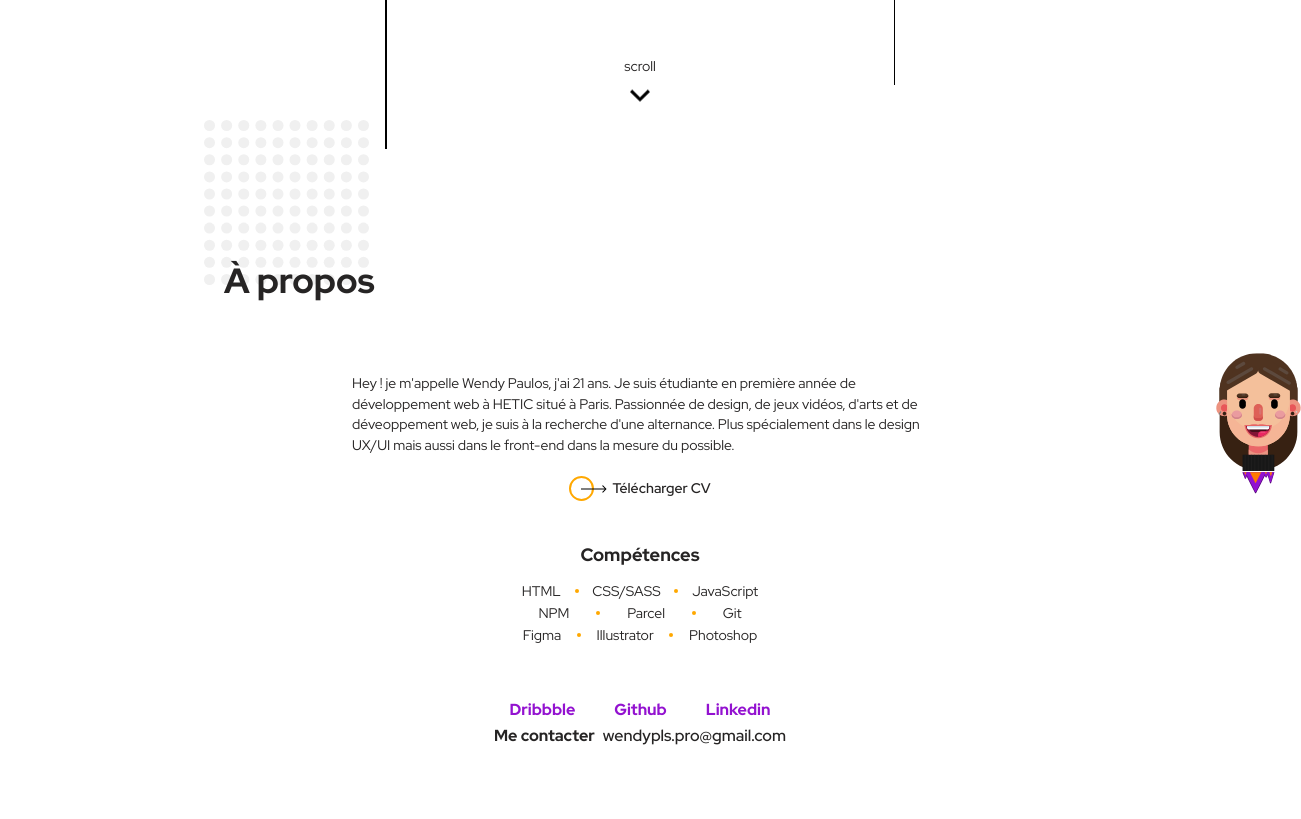
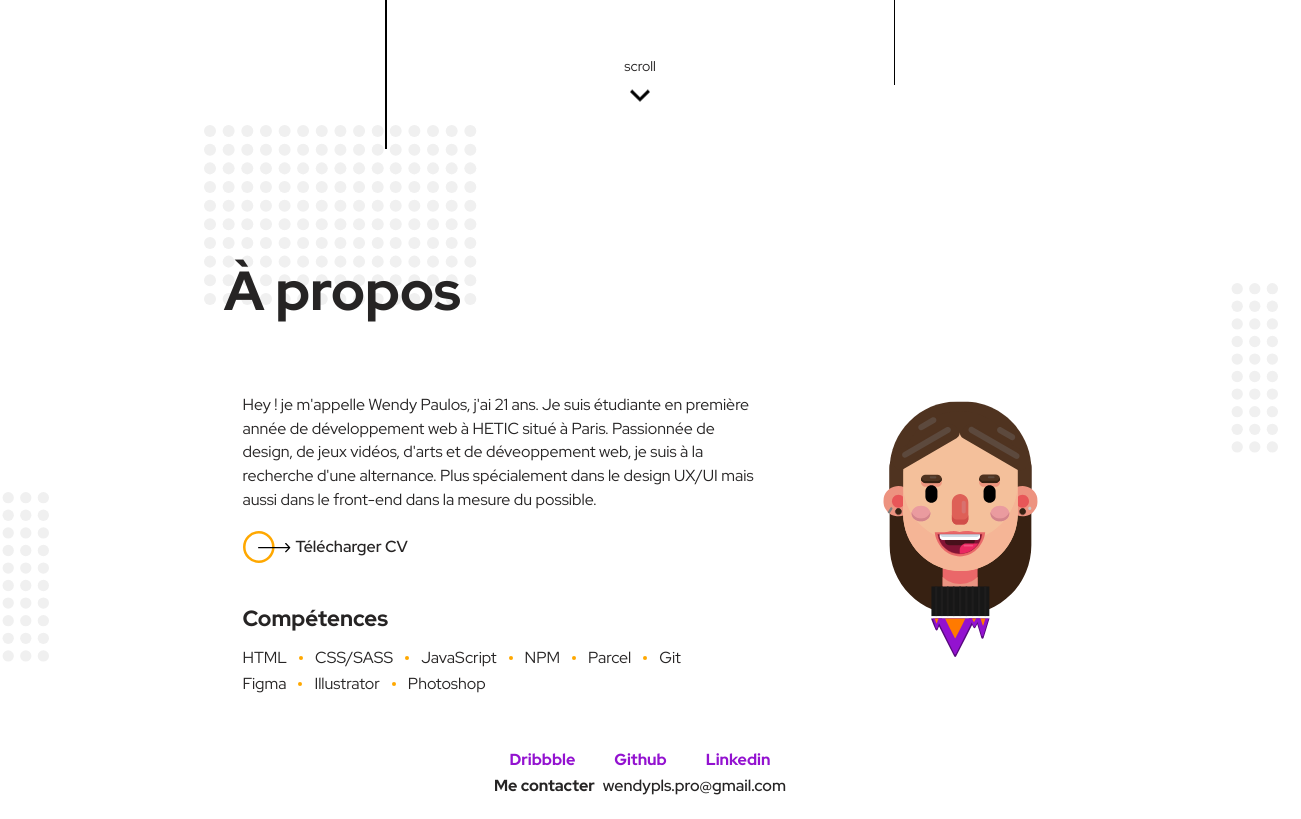
Before and after one commit to WPaulos/Portfolio, a website built with Parcel: page src/screens/index.html in a window 1280 px wide. Shown: the part 540-1359 px from the top of the page, 1301 px wide, since content can reach past the window. Before the commit the page ends 1309 px from the top, so only its background shows below. Built offline with nearby package versions, Linux system fonts and the light colour scheme.

Commit message:
responsive bientot fini home

```diff
--- a/src/screens/index.html
+++ b/src/screens/index.html
@@ -102,6 +102,9 @@
         <div class="title">
             <div class="grpPoint-home">
               <img src="../assets/img/pointiller.svg" alt="">
+            </div>
+            <div class="big-point">
+              <img src="../assets/img/big-point.svg" alt="">
             </div>
             <div class="me">
               <h2>À propos</h2>
@@ -214,6 +217,7 @@
               </div>
 
               <div class="comp">
+                <div class="lign-row">
                     <div class="ligne-1">
                       <p class="ligne-1__1">HTML</p>
                       <img src="../assets/img/point.svg" alt="">
@@ -221,6 +225,7 @@
                       <img src="../assets/img/point.svg" alt="">
                       <p class="ligne-1__3">JavaScript</p>
                     </div>
+                    <img src="../assets/img/point.svg" alt="" class="ptit-point">
                     <div class="ligne-2">
                       <p class="ligne-2__1">NPM</p>
                       <img src="../assets/img/point.svg" alt="">
@@ -228,6 +233,8 @@
                       <img src="../assets/img/point.svg" alt="">
                       <p class="ligne-2__3">Git</p>
                     </div>
+                </div>
+
                 <div class="ligne-3">
                   <p class="ligne-3__1">Figma</p>
                   <img src="../assets/img/point.svg" alt="">
--- a/src/scss/home/home.scss
+++ b/src/scss/home/home.scss
@@ -133,6 +133,10 @@ main {
             @include medium {
               width: 9px;
             }
+
+            @include large {
+              width: 12px;
+            }
           }
         }
 
@@ -166,6 +170,15 @@ main {
             width: 135%;
             left: -10vw;
           }
+
+          @include medium {
+            width: 165%;
+            left: -20vw;
+          }
+
+          @include Xlarge {
+            width: 185%;
+          }
         }
         .trait-4 {
           position: absolute;
@@ -178,6 +191,15 @@ main {
           @include small {
             width: 135%;
             right: -10vw;
+          }
+
+          @include medium {
+            width: 165%;
+            right: -20vw;
+          }
+
+          @include Xlarge {
+            width: 185%;
           }
         }
       }
--- a/src/scss/home/home_works.scss
+++ b/src/scss/home/home_works.scss
@@ -27,7 +27,18 @@
         height: 120px;
       }
       @include medium {
-        display: none;
+        height: 150px;
+        top: 40px;
+        right: 2px;
+      }
+
+      @include large {
+        height: 170px;
+        top: 20px;
+      }
+
+      @include Xlarge {
+        height: 180px;
       }
     }
   }
@@ -49,7 +60,17 @@
         height: 120px;
       }
       @include medium {
-        display: none;
+        height: 150px;
+        left: 2px;
+        bottom: 30px;
+      }
+
+      @include large {
+        height: 170px;
+      }
+
+      @include Xlarge {
+        height: 180px;
       }
     }
   }
@@ -61,6 +82,25 @@
     flex-direction: column;
     width: 65%;
     position: relative;
+
+    .big-point {
+      display: none;
+
+      @include large {
+        display: block;
+        position: absolute;
+        bottom: 10px;
+        left: -20px;
+        z-index: -3;
+
+        img {
+          @include large {
+            width: auto;
+            height: 180px;
+          }
+        }
+      }
+    }
 
     .grpPoint-home {
       position: absolute;
@@ -79,6 +119,10 @@
         @include medium {
           width: 165px;
         }
+
+        @include large {
+          display: none;
+        }
       }
     }
     .me {
@@ -88,6 +132,14 @@
 
         @include small {
           font-size: 35px;
+        }
+
+        @include medium {
+          font-size: 45px;
+        }
+
+        @include large {
+          font-size: 55px;
         }
       }
     }
@@ -102,9 +154,6 @@
 
     @include medium {
       flex-direction: row;
-      width: 90%;
-      justify-content: start;
-      align-items: flex-start;
     }
 
     .perso-me {
@@ -118,6 +167,14 @@
       svg {
         width: 85px;
         height: auto;
+
+        @include medium {
+          width: 125px;
+        }
+
+        @include large {
+          width: 155px;
+        }
       }
     }
 
@@ -129,7 +186,16 @@
 
       @include medium {
         order: 1;
-        width: 100%;
+        width: 60%;
+        align-items: flex-start;
+      }
+
+      @include large {
+        width: 50%;
+      }
+
+      @include Xlarge {
+        width: 55%;
       }
 
       .texte {
@@ -139,13 +205,20 @@
 
         @include medium {
           text-align: left;
-          width: 50%;
+        }
+
+        @include large {
+          width: 80%;
         }
 
         p {
           font-size: 14px;
           font-family: "RedHatDisplay-Regular";
           line-height: 148%;
+
+          @include medium {
+            font-size: 16px;
+          }
         }
       }
     }
@@ -161,8 +234,14 @@
         font-family: "RedHatDisplay-Medium";
         font-size: 14px;
         color: #262424;
+        @include medium {
+          font-size: 16px;
+        }
         img {
           margin-right: 5px;
+          @include medium {
+            width: 48px;
+          }
         }
       }
     }
@@ -174,9 +253,19 @@
       width: 100vw;
       margin-top: 45px;
 
+      @include medium {
+        justify-content: flex-start;
+        align-items: flex-start;
+        width: auto;
+      }
+
       .skillsLittle {
         font-family: "RedHatDisplay-Bold";
         font-size: 18px;
+
+        @include medium {
+          font-size: 22px;
+        }
       }
 
       .comp {
@@ -189,10 +278,38 @@
         font-size: 14px;
         margin-top: 20px;
 
+        img {
+          margin-left: 12px;
+          margin-right: 12px;
+        }
+
+        @include medium {
+          font-size: 16px;
+          align-items: flex-start;
+          width: auto;
+        }
+
+        .lign-row {
+          @include medium {
+            display: flex;
+            flex-direction: row;
+          }
           .ligne-1 {
             width: 250px;
             display: flex;
             justify-content: space-around;
+
+            @include medium {
+              width: auto;
+            }
+          }
+
+          .ptit-point {
+            display: none;
+
+            @include medium {
+              display: block;
+            }
           }
 
           .ligne-2 {
@@ -201,13 +318,26 @@
             justify-content: space-around;
             margin-top: 8px;
             margin-bottom: 8px;
+
+            @include medium {
+              margin-top: 0;
+              margin-bottom: 0;
+              width: auto;
             }
+          }
+        }
+
         .ligne-3 {
           width: 250px;
           display: flex;
           justify-content: space-around;
+
+          @include medium {
+            width: auto;
+            margin-top: 10px;
           }
         }
       }
     }
   }
+}
```
Also changed, not shown: src/assets/img/big-point.svg (added). Lines whose indentation alone changed are shown as unchanged.
